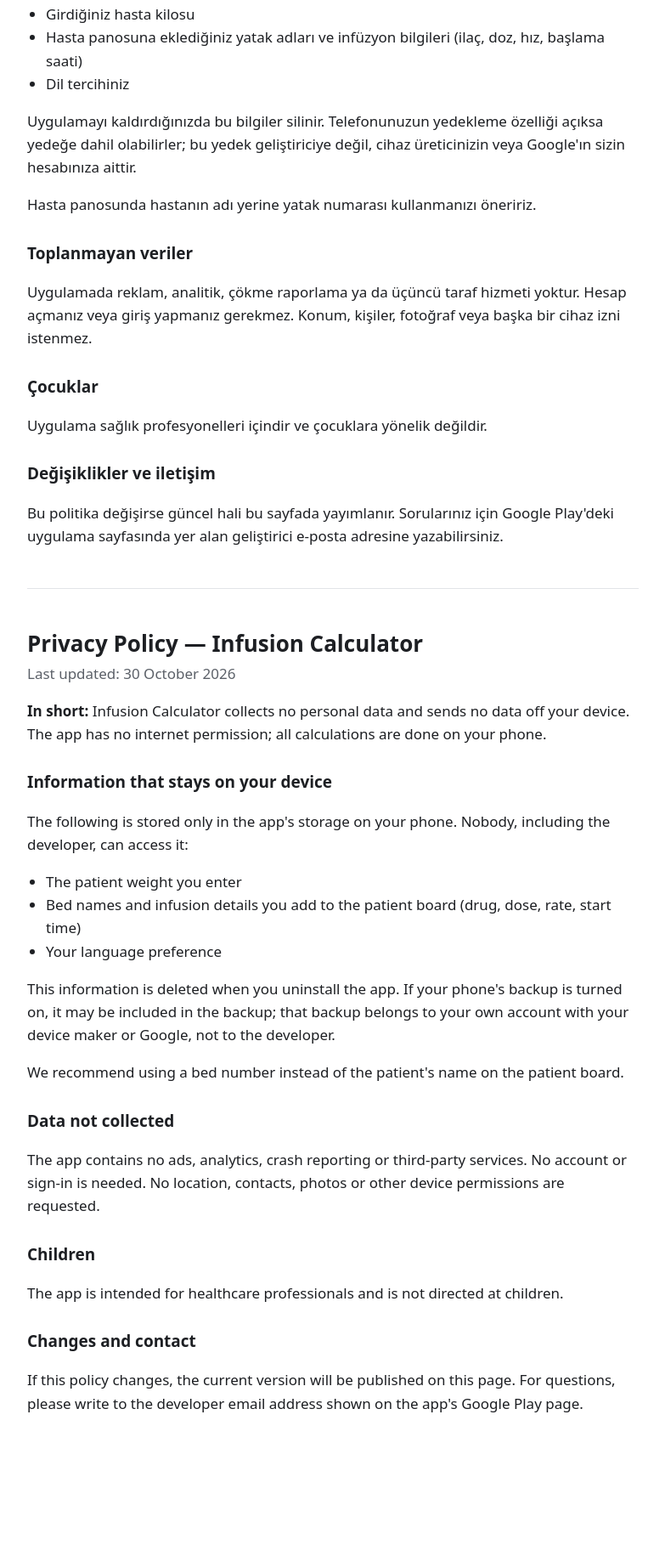
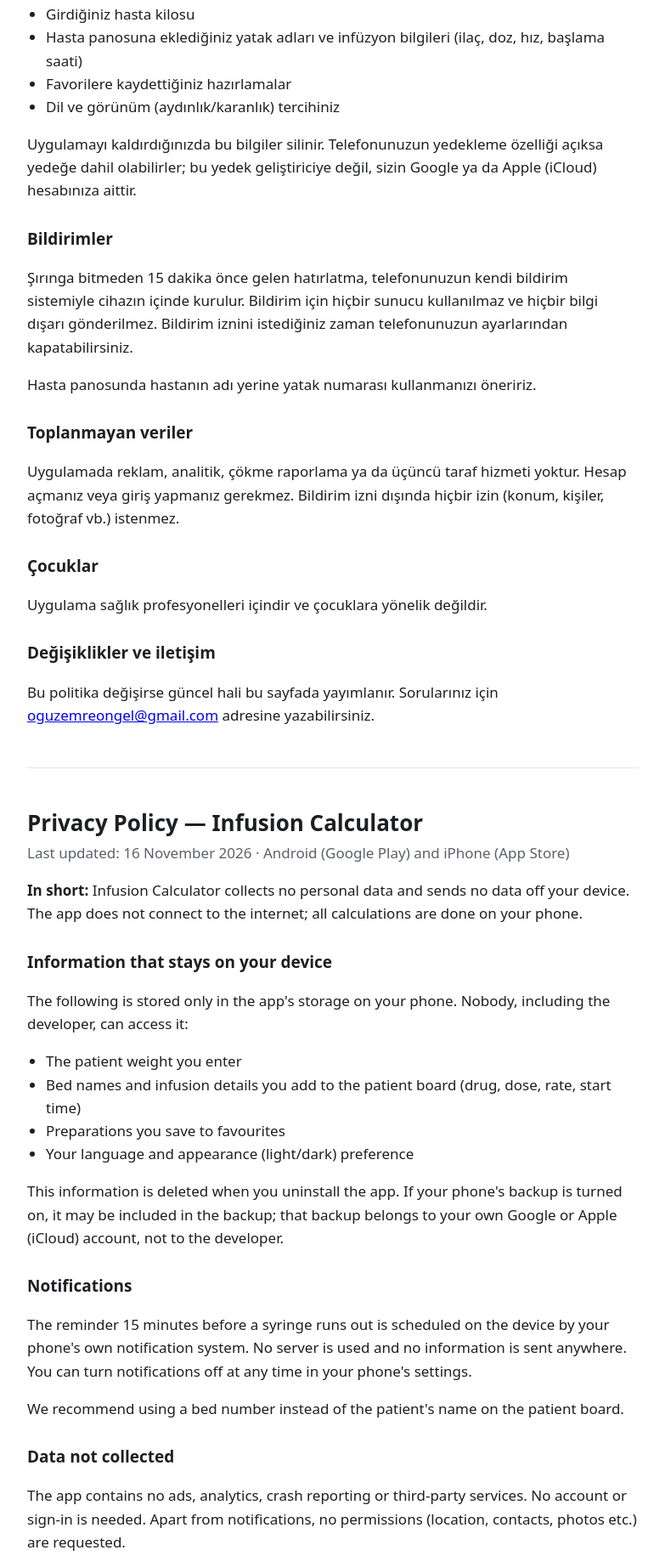
Before and after one commit to Nectorino/infuzyon-hesaplayici, a plain HTML site: page gizlilik.html in a window 1280 px wide. Shown: the part 312-2143 px from the top of the page at 85% size, without its empty margins (248-1031 px from the left). Before the commit the page ends 2058 px from the top, so only its background shows below. Drawn offline with Linux system fonts and the light colour scheme.

Commit message:
Gizlilik ve destek: iPhone (App Store), bildirim, favoriler, iletişim e-postası

```diff
--- a/gizlilik.html
+++ b/gizlilik.html
@@ -19,54 +19,60 @@
 <body>
 <main>
   <h1>Gizlilik Politikası — İnfüzyon Hesaplayıcı</h1>
-  <div class="tarih">Son güncelleme: 30 Ekim 2026</div>
+  <div class="tarih">Son güncelleme: 16 Kasım 2026 · Android (Google Play) ve iPhone (App Store)</div>
 
-  <p><b>Kısaca:</b> İnfüzyon Hesaplayıcı hiçbir kişisel veri toplamaz ve hiçbir veriyi cihazınızdan dışarı göndermez. Uygulamanın internet izni yoktur; tüm hesaplamalar telefonunuzda yapılır.</p>
+  <p><b>Kısaca:</b> İnfüzyon Hesaplayıcı hiçbir kişisel veri toplamaz ve hiçbir veriyi cihazınızdan dışarı göndermez. Uygulama internete bağlanmaz; tüm hesaplamalar telefonunuzda yapılır.</p>
 
   <h2>Cihazınızda kalan bilgiler</h2>
   <p>Aşağıdakiler yalnızca telefonunuzun uygulama belleğinde tutulur. Geliştirici dahil hiç kimse bunlara erişemez:</p>
   <ul>
     <li>Girdiğiniz hasta kilosu</li>
     <li>Hasta panosuna eklediğiniz yatak adları ve infüzyon bilgileri (ilaç, doz, hız, başlama saati)</li>
-    <li>Dil tercihiniz</li>
+    <li>Favorilere kaydettiğiniz hazırlamalar</li>
+    <li>Dil ve görünüm (aydınlık/karanlık) tercihiniz</li>
   </ul>
-  <p>Uygulamayı kaldırdığınızda bu bilgiler silinir. Telefonunuzun yedekleme özelliği açıksa yedeğe dahil olabilirler; bu yedek geliştiriciye değil, cihaz üreticinizin veya Google'ın sizin hesabınıza aittir.</p>
+  <p>Uygulamayı kaldırdığınızda bu bilgiler silinir. Telefonunuzun yedekleme özelliği açıksa yedeğe dahil olabilirler; bu yedek geliştiriciye değil, sizin Google ya da Apple (iCloud) hesabınıza aittir.</p>
+  <h2>Bildirimler</h2>
+  <p>Şırınga bitmeden 15 dakika önce gelen hatırlatma, telefonunuzun kendi bildirim sistemiyle cihazın içinde kurulur. Bildirim için hiçbir sunucu kullanılmaz ve hiçbir bilgi dışarı gönderilmez. Bildirim iznini istediğiniz zaman telefonunuzun ayarlarından kapatabilirsiniz.</p>
   <p>Hasta panosunda hastanın adı yerine yatak numarası kullanmanızı öneririz.</p>
 
   <h2>Toplanmayan veriler</h2>
-  <p>Uygulamada reklam, analitik, çökme raporlama ya da üçüncü taraf hizmeti yoktur. Hesap açmanız veya giriş yapmanız gerekmez. Konum, kişiler, fotoğraf veya başka bir cihaz izni istenmez.</p>
+  <p>Uygulamada reklam, analitik, çökme raporlama ya da üçüncü taraf hizmeti yoktur. Hesap açmanız veya giriş yapmanız gerekmez. Bildirim izni dışında hiçbir izin (konum, kişiler, fotoğraf vb.) istenmez.</p>
 
   <h2>Çocuklar</h2>
   <p>Uygulama sağlık profesyonelleri içindir ve çocuklara yönelik değildir.</p>
 
   <h2>Değişiklikler ve iletişim</h2>
-  <p>Bu politika değişirse güncel hali bu sayfada yayımlanır. Sorularınız için Google Play'deki uygulama sayfasında yer alan geliştirici e-posta adresine yazabilirsiniz.</p>
+  <p>Bu politika değişirse güncel hali bu sayfada yayımlanır. Sorularınız için <a href="mailto:oguzemreongel@gmail.com">oguzemreongel@gmail.com</a> adresine yazabilirsiniz.</p>
 
   <hr>
 
   <h1 lang="en">Privacy Policy — Infusion Calculator</h1>
-  <div class="tarih" lang="en">Last updated: 30 October 2026</div>
+  <div class="tarih" lang="en">Last updated: 16 November 2026 · Android (Google Play) and iPhone (App Store)</div>
   <div lang="en">
-    <p><b>In short:</b> Infusion Calculator collects no personal data and sends no data off your device. The app has no internet permission; all calculations are done on your phone.</p>
+    <p><b>In short:</b> Infusion Calculator collects no personal data and sends no data off your device. The app does not connect to the internet; all calculations are done on your phone.</p>
 
     <h2>Information that stays on your device</h2>
     <p>The following is stored only in the app's storage on your phone. Nobody, including the developer, can access it:</p>
     <ul>
       <li>The patient weight you enter</li>
       <li>Bed names and infusion details you add to the patient board (drug, dose, rate, start time)</li>
-      <li>Your language preference</li>
+      <li>Preparations you save to favourites</li>
+      <li>Your language and appearance (light/dark) preference</li>
     </ul>
-    <p>This information is deleted when you uninstall the app. If your phone's backup is turned on, it may be included in the backup; that backup belongs to your own account with your device maker or Google, not to the developer.</p>
+    <p>This information is deleted when you uninstall the app. If your phone's backup is turned on, it may be included in the backup; that backup belongs to your own Google or Apple (iCloud) account, not to the developer.</p>
+    <h2>Notifications</h2>
+    <p>The reminder 15 minutes before a syringe runs out is scheduled on the device by your phone's own notification system. No server is used and no information is sent anywhere. You can turn notifications off at any time in your phone's settings.</p>
     <p>We recommend using a bed number instead of the patient's name on the patient board.</p>
 
     <h2>Data not collected</h2>
-    <p>The app contains no ads, analytics, crash reporting or third-party services. No account or sign-in is needed. No location, contacts, photos or other device permissions are requested.</p>
+    <p>The app contains no ads, analytics, crash reporting or third-party services. No account or sign-in is needed. Apart from notifications, no permissions (location, contacts, photos etc.) are requested.</p>
 
     <h2>Children</h2>
     <p>The app is intended for healthcare professionals and is not directed at children.</p>
 
     <h2>Changes and contact</h2>
-    <p>If this policy changes, the current version will be published on this page. For questions, please write to the developer email address shown on the app's Google Play page.</p>
+    <p>If this policy changes, the current version will be published on this page. For questions, please write to <a href="mailto:oguzemreongel@gmail.com">oguzemreongel@gmail.com</a>.</p>
   </div>
 </main>
 </body>
```
Also changed, not shown: index.html (+7 -0 lines).
